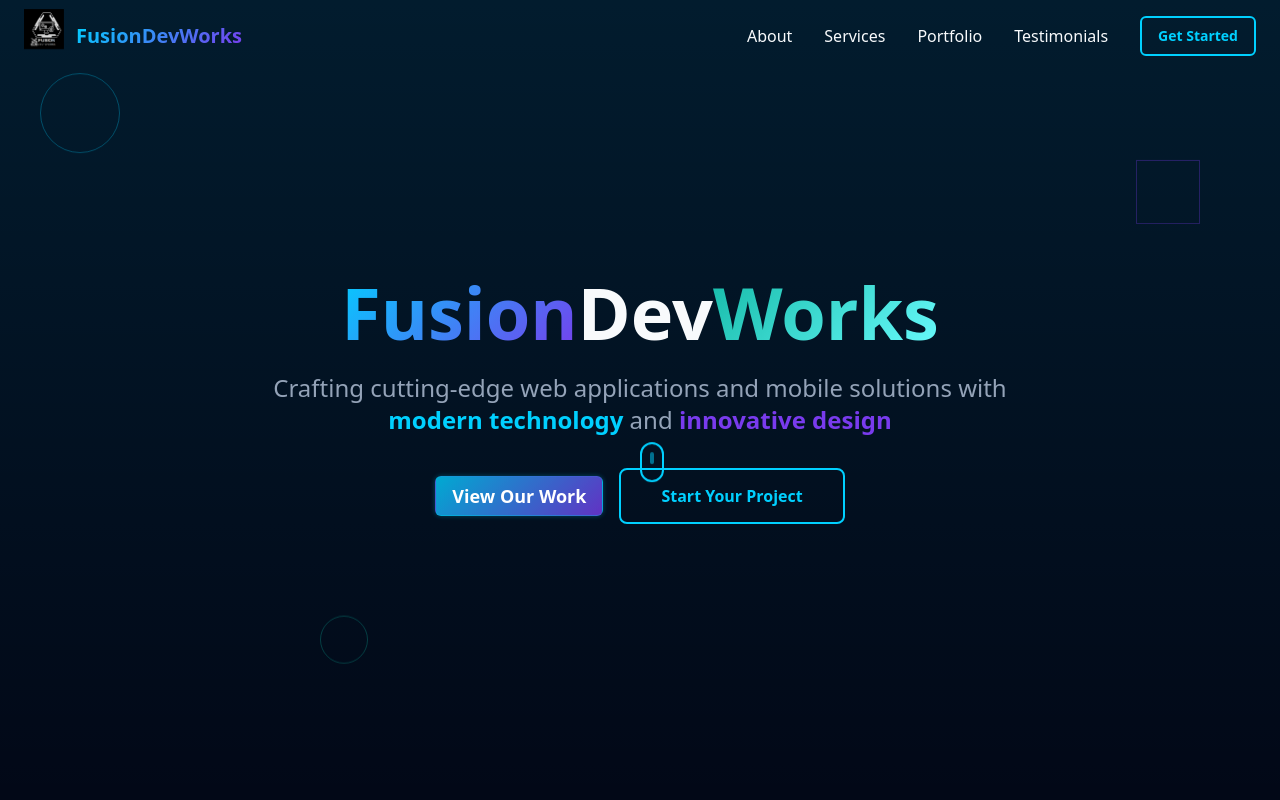
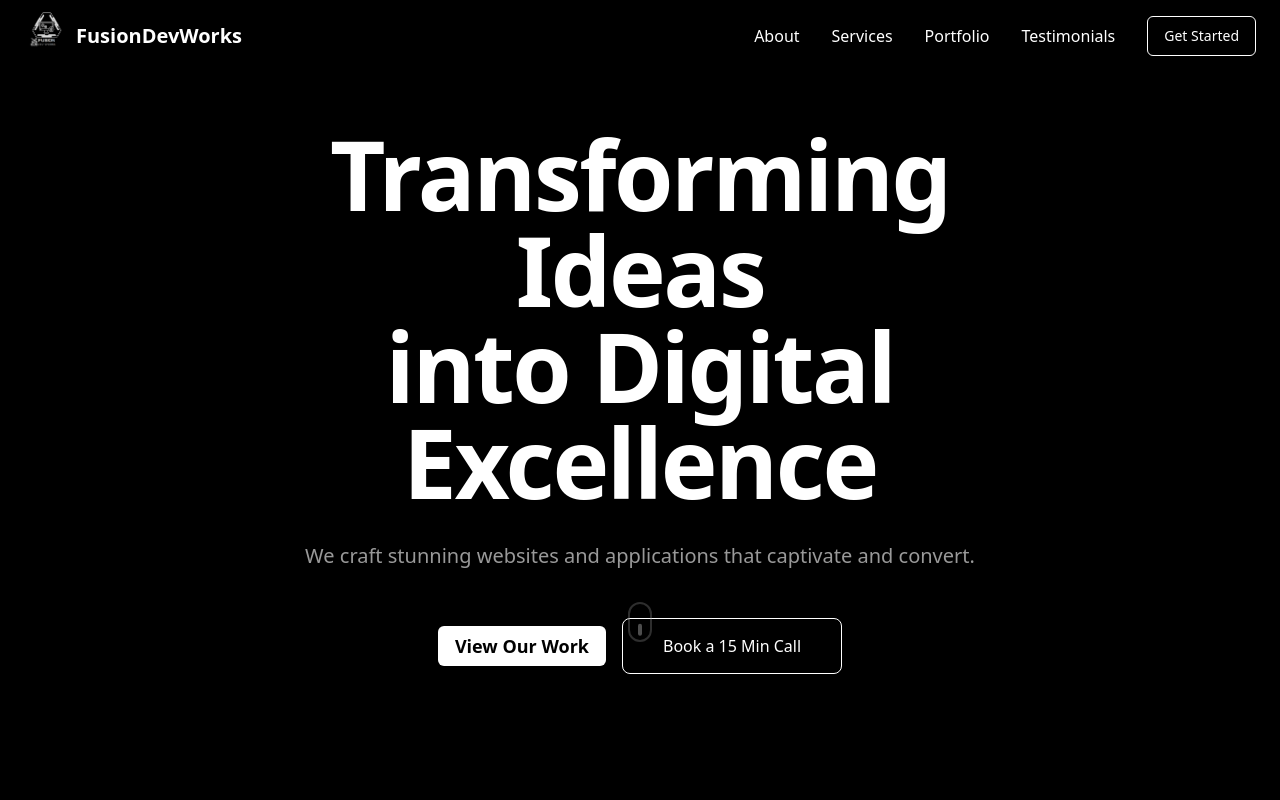
Before and after one commit to yogesh832/fusionDevWorks, a React (Vite) app: page / in a window 1280 px wide. Shown: the top 800 px of the page. Built offline with nearby package versions, Linux system fonts and the light colour scheme.

Commit message:
Refactor: Update hero section styling
Remove glow effects and set background to black. Adjust styling to resemble hookux.com, utilizing GSAP for animations.

```diff
--- a/package.json
+++ b/package.json
@@ -47,6 +47,7 @@
     "cmdk": "^1.1.1",
     "date-fns": "^3.6.0",
     "embla-carousel-react": "^8.6.0",
+    "framer-motion": "^12.23.12",
     "gsap": "^3.13.0",
     "input-otp": "^1.4.2",
     "lucide-react": "^0.462.0",
--- a/src/components/Contact.tsx
+++ b/src/components/Contact.tsx
@@ -140,7 +140,7 @@ const Contact = () => {
 
                 <Button
                   type="submit"
-                  variant="neon"
+                  variant="minimal"
                   size="lg"
                   className="w-full"
                 >
@@ -187,7 +187,7 @@ const Contact = () => {
               <p className="text-muted-foreground mb-6">
                 Book a free consultation call to discuss your project
               </p>
-              <Button variant="neon-outline" size="lg" className="w-full">
+              <Button variant="minimal-outline" size="lg" className="w-full">
                 Schedule Call
               </Button>
             </div>
--- a/src/components/Footer.tsx
+++ b/src/components/Footer.tsx
@@ -77,7 +77,7 @@ const Footer = () => {
                 <a
                   key={social.name}
                   href={social.url}
-                  className="w-10 h-10 bg-muted hover:bg-primary/20 rounded-full flex items-center justify-center transition-colors hover-glow"
+                  className="w-10 h-10 bg-muted hover:bg-primary/20 rounded-full flex items-center justify-center transition-colors hover-lift"
                   aria-label={social.name}
                 >
                   <span className="text-lg">{social.icon}</span>
--- a/src/components/Hero.tsx
+++ b/src/components/Hero.tsx
@@ -1,95 +1,88 @@
-import { useEffect, useRef } from "react";
+import { motion } from "framer-motion";
 import { Button } from "./ui/enhanced-button";
-import gsap from "gsap";
 
 const Hero = () => {
-  const heroRef = useRef<HTMLDivElement>(null);
-  const titleRef = useRef<HTMLHeadingElement>(null);
-  const subtitleRef = useRef<HTMLParagraphElement>(null);
-  const ctaRef = useRef<HTMLDivElement>(null);
-
-  useEffect(() => {
-    const tl = gsap.timeline();
-
-    // Hero text reveal animation
-    tl.fromTo(titleRef.current,
-      { opacity: 0, y: 50 },
-      { opacity: 1, y: 0, duration: 1, ease: "power3.out" }
-    )
-    .fromTo(subtitleRef.current,
-      { opacity: 0, y: 30 },
-      { opacity: 1, y: 0, duration: 0.8, ease: "power2.out" },
-      "-=0.5"
-    )
-    .fromTo(ctaRef.current,
-      { opacity: 0, y: 20 },
-      { opacity: 1, y: 0, duration: 0.6, ease: "power2.out" },
-      "-=0.3"
-    );
-  }, []);
-
   const scrollToSection = (sectionId: string) => {
     const element = document.getElementById(sectionId);
     element?.scrollIntoView({ behavior: "smooth" });
   };
 
+  const fadeInUp = {
+    initial: { opacity: 0, y: 60 },
+    animate: { opacity: 1, y: 0 },
+    transition: { duration: 0.6, ease: "easeOut" }
+  };
+
+  const staggerChildren = {
+    animate: {
+      transition: {
+        staggerChildren: 0.2
+      }
+    }
+  };
+
   return (
-    <section
-      ref={heroRef}
-      className="min-h-screen flex items-center justify-center relative overflow-hidden"
+    <section className="min-h-screen flex items-center justify-center relative overflow-hidden bg-background">
+      <div className="container mx-auto px-6 text-center relative z-10 max-w-4xl">
+        <motion.div
+          variants={staggerChildren}
+          initial="initial"
+          animate="animate"
+          className="space-y-8"
         >
-      {/* Background gradient */}
-      <div className="absolute inset-0 bg-gradient-glow"></div>
+          <motion.h1
+            variants={fadeInUp}
+            className="text-5xl md:text-7xl lg:text-8xl font-bold tracking-tight"
+          >
+            <span className="text-foreground">Transforming Ideas</span>
+            <br />
+            <span className="text-foreground">into </span>
+            <span className="text-primary">Digital Excellence</span>
+          </motion.h1>
 
-      {/* Floating geometric shapes */}
-      <div className="absolute inset-0 overflow-hidden pointer-events-none">
-        <div className="absolute top-20 left-10 w-20 h-20 border border-primary/30 rounded-full animate-float"></div>
-        <div className="absolute top-40 right-20 w-16 h-16 border border-secondary/30 rotate-45 animate-float" style={{ animationDelay: '1s' }}></div>
-        <div className="absolute bottom-32 left-1/4 w-12 h-12 border border-accent/30 rounded-full animate-float" style={{ animationDelay: '2s' }}></div>
-      </div>
+          <motion.p
+            variants={fadeInUp}
+            className="text-lg md:text-xl text-muted-foreground max-w-2xl mx-auto leading-relaxed"
+          >
+            We craft stunning websites and applications that captivate and convert.
+          </motion.p>
 
-      <div className="container mx-auto px-6 text-center relative z-10">
-        <h1
-          ref={titleRef}
-          className="text-5xl md:text-7xl font-bold mb-6 hero-text"
+          <motion.div
+            variants={fadeInUp}
+            className="flex flex-col sm:flex-row gap-4 justify-center items-center pt-4"
           >
-          <span className="text-gradient-primary">Fusion</span>
-          <span className="text-foreground">Dev</span>
-          <span className="text-gradient-teal">Works</span>
-        </h1>
-
-        <p
-          ref={subtitleRef}
-          className="text-xl md:text-2xl text-muted-foreground mb-8 max-w-3xl mx-auto hero-text leading-relaxed"
-        >
-          Crafting cutting-edge web applications and mobile solutions with
-          <span className="text-primary font-semibold"> modern technology</span> and
-          <span className="text-secondary font-semibold"> innovative design</span>
-        </p>
-
-        <div ref={ctaRef} className="flex flex-col sm:flex-row gap-4 justify-center items-center hero-text">
             <Button
               variant="hero"
               onClick={() => scrollToSection("portfolio")}
-            className="animate-glow"
+              className="hover-lift"
             >
               View Our Work
             </Button>
             <Button
-            variant="neon-outline"
+              variant="minimal-outline"
               size="xl"
               onClick={() => scrollToSection("contact")}
             >
-            Start Your Project
+              Book a 15 Min Call
             </Button>
-        </div>
+          </motion.div>
+        </motion.div>
 
         {/* Scroll indicator */}
-        <div className="absolute bottom-8 left-1/2 transform -translate-x-1/2 animate-bounce">
-          <div className="w-6 h-10 border-2 border-primary rounded-full flex justify-center">
-            <div className="w-1 h-3 bg-primary rounded-full mt-2 animate-pulse"></div>
+        <motion.div
+          initial={{ opacity: 0 }}
+          animate={{ opacity: 1 }}
+          transition={{ delay: 1.5, duration: 0.5 }}
+          className="absolute bottom-8 left-1/2 transform -translate-x-1/2"
+        >
+          <div className="w-6 h-10 border-2 border-muted-foreground/30 rounded-full flex justify-center">
+            <motion.div
+              animate={{ y: [0, 12, 0] }}
+              transition={{ duration: 2, repeat: Infinity }}
+              className="w-1 h-3 bg-muted-foreground/50 rounded-full mt-2"
+            />
           </div>
-        </div>
+        </motion.div>
       </div>
     </section>
   );
--- a/src/components/Navigation.tsx
+++ b/src/components/Navigation.tsx
@@ -64,7 +64,7 @@ const Navigation = () => {
               Testimonials
             </button>
             <Button
-              variant="neon-outline"
+              variant="minimal-outline"
               onClick={() => scrollToSection("contact")}
             >
               Get Started
--- a/src/components/Services.tsx
+++ b/src/components/Services.tsx
@@ -76,7 +76,7 @@ const Services = () => {
                 </ul>
 
                 <Button
-                  variant="neon-outline"
+                  variant="minimal-outline"
                   size="sm"
                   className="w-full mt-6"
                 >
@@ -88,7 +88,7 @@ const Services = () => {
         </div>
 
         <div className="text-center mt-16" data-aos="fade-up">
-          <Button variant="neon" size="lg">
+          <Button variant="minimal" size="lg">
             Get Custom Quote
           </Button>
         </div>
--- a/src/components/ui/enhanced-button.tsx
+++ b/src/components/ui/enhanced-button.tsx
@@ -14,11 +14,9 @@ const buttonVariants = cva(
         secondary: "bg-secondary text-secondary-foreground hover:bg-secondary/80",
         ghost: "hover:bg-accent hover:text-accent-foreground",
         link: "text-primary underline-offset-4 hover:underline",
-        neon: "bg-gradient-primary text-white hover:scale-105 hover-glow border border-primary/20 font-semibold",
-        "neon-outline": "border-2 border-primary text-primary hover:bg-primary hover:text-primary-foreground hover-glow font-semibold",
-        "neon-purple": "bg-secondary text-white hover:scale-105 glow-purple border border-secondary/20 font-semibold",
-        "neon-teal": "bg-accent text-white hover:scale-105 glow-teal border border-accent/20 font-semibold",
-        hero: "bg-gradient-primary text-white hover:scale-105 hover-glow-strong text-lg font-bold px-8 py-6 border border-primary/20",
+        minimal: "bg-primary text-primary-foreground hover:scale-102 hover-lift border border-primary/10 font-medium",
+        "minimal-outline": "border border-primary text-primary hover:bg-primary hover:text-primary-foreground hover-lift font-medium",
+        hero: "bg-primary text-primary-foreground hover:scale-102 hover-lift text-lg font-semibold px-8 py-4 border border-primary/10",
       },
       size: {
         default: "h-10 px-4 py-2",
--- a/src/index.css
+++ b/src/index.css
@@ -8,56 +8,47 @@ All colors MUST be HSL. Neon accents with professional dark aesthetic.
 
 @layer base {
   :root {
-    /* Dark theme base colors */
-    --background: 222 84% 4.9%;
-    --foreground: 210 40% 98%;
+    /* Pure black background theme */
+    --background: 0 0% 0%;
+    --foreground: 0 0% 100%;
 
-    --card: 222 84% 7%;
-    --card-foreground: 210 40% 98%;
+    --card: 0 0% 2%;
+    --card-foreground: 0 0% 100%;
 
-    --popover: 222 84% 7%;
-    --popover-foreground: 210 40% 98%;
+    --popover: 0 0% 2%;
+    --popover-foreground: 0 0% 100%;
 
-    /* Neon blue primary */
-    --primary: 191 100% 50%;
-    --primary-foreground: 222 84% 4.9%;
+    /* Clean white primary */
+    --primary: 0 0% 100%;
+    --primary-foreground: 0 0% 0%;
 
-    /* Purple secondary */
-    --secondary: 261 83% 58%;
-    --secondary-foreground: 210 40% 98%;
+    /* Subtle gray secondary */
+    --secondary: 0 0% 15%;
+    --secondary-foreground: 0 0% 100%;
 
     /* Muted grays */
-    --muted: 217 32% 17%;
-    --muted-foreground: 215 20% 65%;
+    --muted: 0 0% 10%;
+    --muted-foreground: 0 0% 60%;
 
-    /* Teal accent */
-    --accent: 173 81% 40%;
-    --accent-foreground: 210 40% 98%;
+    /* Minimal accent */
+    --accent: 0 0% 20%;
+    --accent-foreground: 0 0% 100%;
 
     --destructive: 0 84% 60%;
-    --destructive-foreground: 210 40% 98%;
+    --destructive-foreground: 0 0% 100%;
 
-    --border: 217 32% 17%;
-    --input: 217 32% 17%;
-    --ring: 191 100% 50%;
+    --border: 0 0% 10%;
+    --input: 0 0% 5%;
+    --ring: 0 0% 100%;
 
-    /* Neon glow colors */
-    --neon-blue: 191 100% 50%;
-    --neon-purple: 261 83% 58%;
-    --neon-teal: 173 81% 40%;
-    --neon-cyan: 181 100% 71%;
+    /* Clean gradients */
+    --gradient-primary: linear-gradient(135deg, hsl(0 0% 100%), hsl(0 0% 90%));
+    --gradient-subtle: linear-gradient(180deg, hsl(0 0% 2%), hsl(0 0% 0%));
+    --gradient-card: linear-gradient(145deg, hsl(0 0% 2%), hsl(0 0% 5%));
 
-    /* Gradients */
-    --gradient-primary: linear-gradient(135deg, hsl(191 100% 50% / 0.8), hsl(261 83% 58% / 0.8));
-    --gradient-glow: linear-gradient(180deg, hsl(191 100% 50% / 0.1), transparent);
-    --gradient-card: linear-gradient(145deg, hsl(222 84% 7%), hsl(217 32% 17%));
-
-    /* Shadows and glows */
-    --shadow-neon: 0 0 20px hsl(191 100% 50% / 0.3);
-    --shadow-neon-strong: 0 0 40px hsl(191 100% 50% / 0.5);
-    --shadow-purple: 0 0 20px hsl(261 83% 58% / 0.3);
-    --shadow-teal: 0 0 20px hsl(173 81% 40% / 0.3);
-    --shadow-card: 0 10px 30px hsl(0 0% 0% / 0.3);
+    /* Minimal shadows */
+    --shadow-subtle: 0 4px 20px hsl(0 0% 0% / 0.5);
+    --shadow-card: 0 8px 30px hsl(0 0% 0% / 0.3);
 
     /* Animation timings */
     --transition-smooth: all 0.3s cubic-bezier(0.4, 0, 0.2, 1);
@@ -133,58 +124,25 @@ All colors MUST be HSL. Neon accents with professional dark aesthetic.
 }
 
 @layer components {
-  /* Neon glow effects */
-  .glow-blue {
-    box-shadow: var(--shadow-neon);
-  }
-
-  .glow-blue-strong {
-    box-shadow: var(--shadow-neon-strong);
-  }
-
-  .glow-purple {
-    box-shadow: var(--shadow-purple);
-  }
-
-  .glow-teal {
-    box-shadow: var(--shadow-teal);
-  }
-
-  /* Gradient backgrounds */
+  /* Minimal backgrounds */
   .bg-gradient-primary {
     background: var(--gradient-primary);
   }
 
-  .bg-gradient-glow {
-    background: var(--gradient-glow);
+  .bg-gradient-subtle {
+    background: var(--gradient-subtle);
   }
 
   .bg-gradient-card {
     background: var(--gradient-card);
   }
 
-  /* Text gradients */
-  .text-gradient-primary {
-    background: linear-gradient(135deg, hsl(var(--neon-blue)), hsl(var(--neon-purple)));
-    -webkit-background-clip: text;
-    -webkit-text-fill-color: transparent;
-    background-clip: text;
-  }
-
-  .text-gradient-teal {
-    background: linear-gradient(135deg, hsl(var(--neon-teal)), hsl(var(--neon-cyan)));
-    -webkit-background-clip: text;
-    -webkit-text-fill-color: transparent;
-    background-clip: text;
-  }
-
-  /* Hover animations */
-  .hover-glow {
+  /* Subtle hover animations */
+  .hover-lift {
     transition: var(--transition-smooth);
   }
 
-  .hover-glow:hover {
-    box-shadow: var(--shadow-neon-strong);
+  .hover-lift:hover {
     transform: translateY(-2px);
   }
 
@@ -193,7 +151,7 @@ All colors MUST be HSL. Neon accents with professional dark aesthetic.
   }
 
   .hover-scale:hover {
-    transform: scale(1.05);
+    transform: scale(1.02);
   }
 
   /* Hero text reveal */
@@ -211,7 +169,7 @@ All colors MUST be HSL. Neon accents with professional dark aesthetic.
   }
 
   .fusion-card:hover {
-    border-color: hsl(var(--neon-blue) / 0.5);
-    box-shadow: var(--shadow-neon);
+    border-color: hsl(var(--primary) / 0.2);
+    box-shadow: var(--shadow-subtle);
   }
 }
```
Also changed, not shown: src/components/Portfolio.tsx (+4 -4 lines), src/components/Testimonials.tsx (+4 -4 lines), 1 other file (tests, documents, lock files or other folders). Lines whose indentation alone changed are shown as unchanged.
